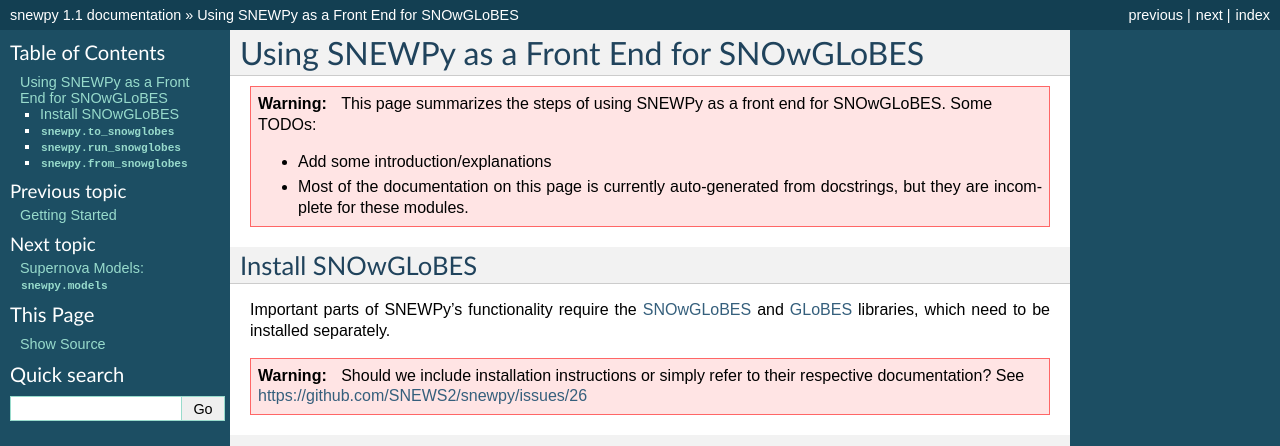
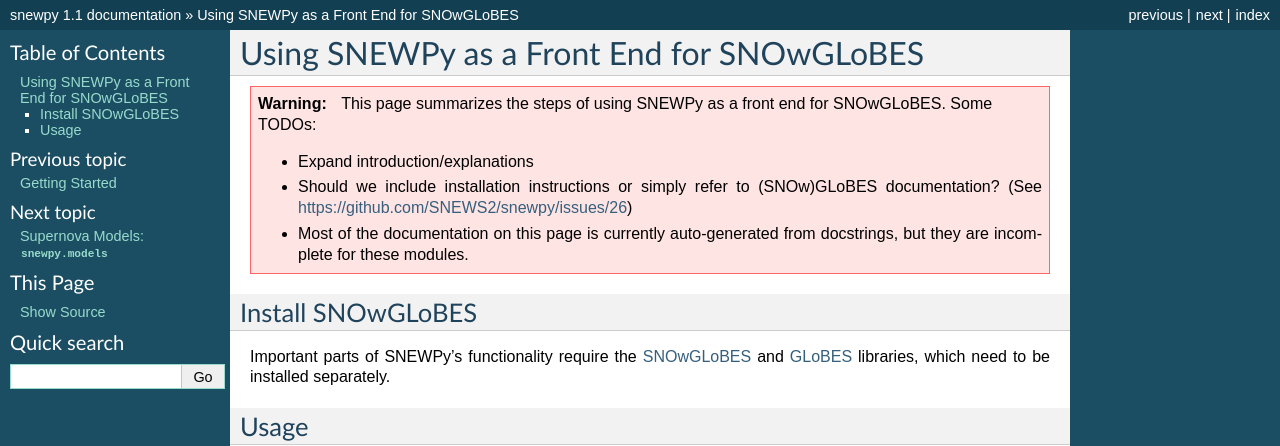
Before and after one commit to SNEWS2/snewpy, a Sphinx documentation site: the page built from doc/source/snowglobes.rst, in a window 1280 px wide. Shown: the top 446 px of the page. Built offline with Sphinx 7.4.7, drawn with Linux system fonts in a browser that asks for light colours; some of the changed text lies outside the part shown.

Commit message:
add basic documentation

```diff
--- a/doc/source/snowglobes.rst
+++ b/doc/source/snowglobes.rst
@@ -5,7 +5,8 @@
 
    This page summarizes the steps of using SNEWPy as a front end for SNOwGLoBES. Some TODOs:
 
-   * Add some introduction/explanations
+   * Expand introduction/explanations
+   * Should we include installation instructions or simply refer to (SNOw)GLoBES documentation? (See https://github.com/SNEWS2/snewpy/issues/26)
    * Most of the documentation on this page is currently auto-generated from docstrings, but they are incomplete for these modules.
 
 
@@ -14,28 +15,9 @@
 Important parts of SNEWPy’s functionality require the `SNOwGLoBES <https://github.com/SNOwGLoBES/snowglobes>`_ and
 `GLoBES <https://www.mpi-hd.mpg.de/personalhomes/globes/>`_ libraries, which need to be installed separately.
 
-.. warning::
 
-   Should we include installation instructions or simply refer to their respective documentation?
-   See https://github.com/SNEWS2/snewpy/issues/26
-
-
-``snewpy.to_snowglobes``
-------------------------
-.. automodule:: snewpy.to_snowglobes
+Usage
+-----
+.. automodule:: snewpy.snowglobes
    :members:
-   :undoc-members:
-
-
-``snewpy.run_snowglobes``
--------------------------
-.. automodule:: snewpy.run_snowglobes
-   :members:
-   :undoc-members:
-
-
-``snewpy.from_snowglobes``
---------------------------
-.. automodule:: snewpy.from_snowglobes
-   :members:
-   :undoc-members:
+   :member-order: bysource
```
Also changed, not shown: 1 other file.
